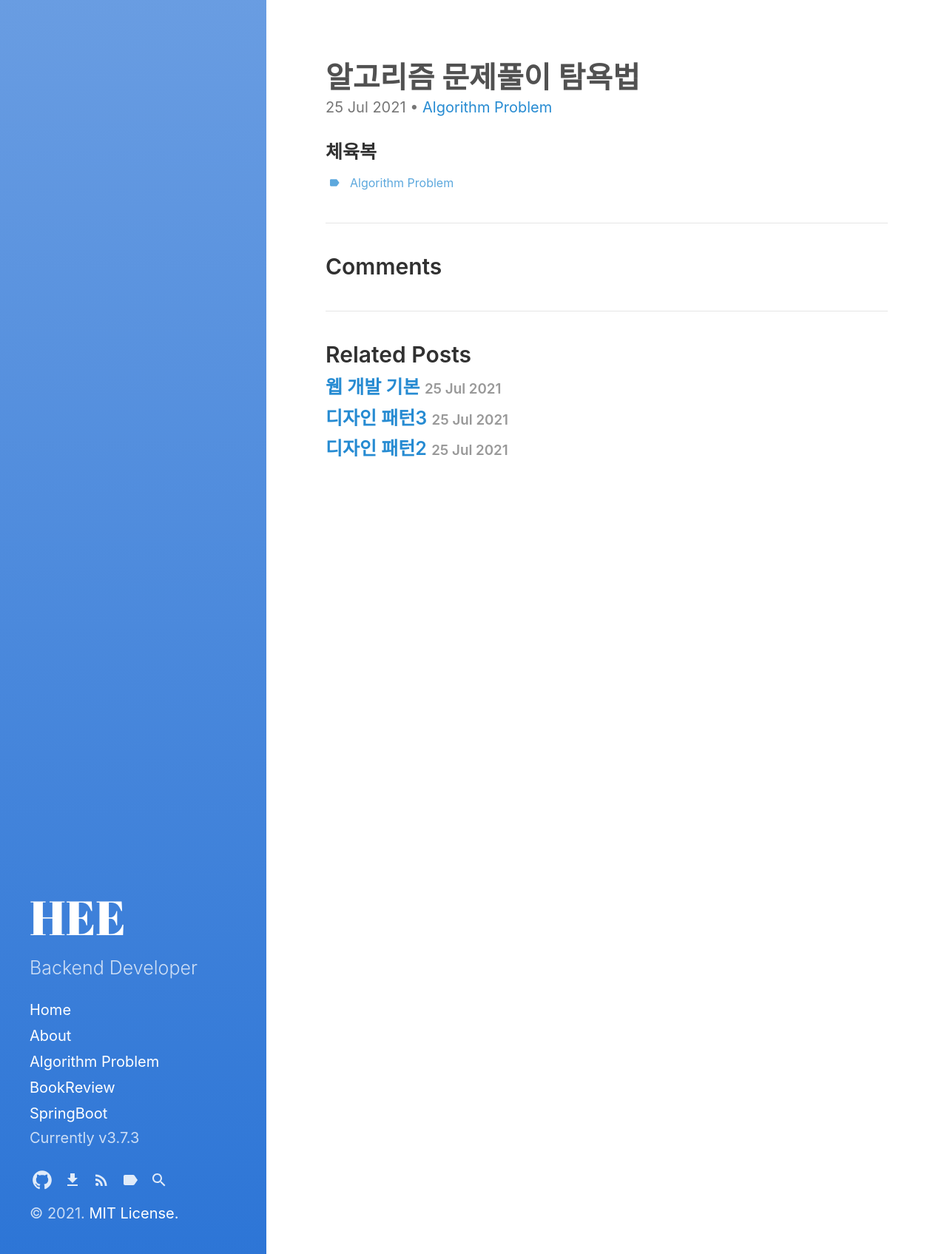
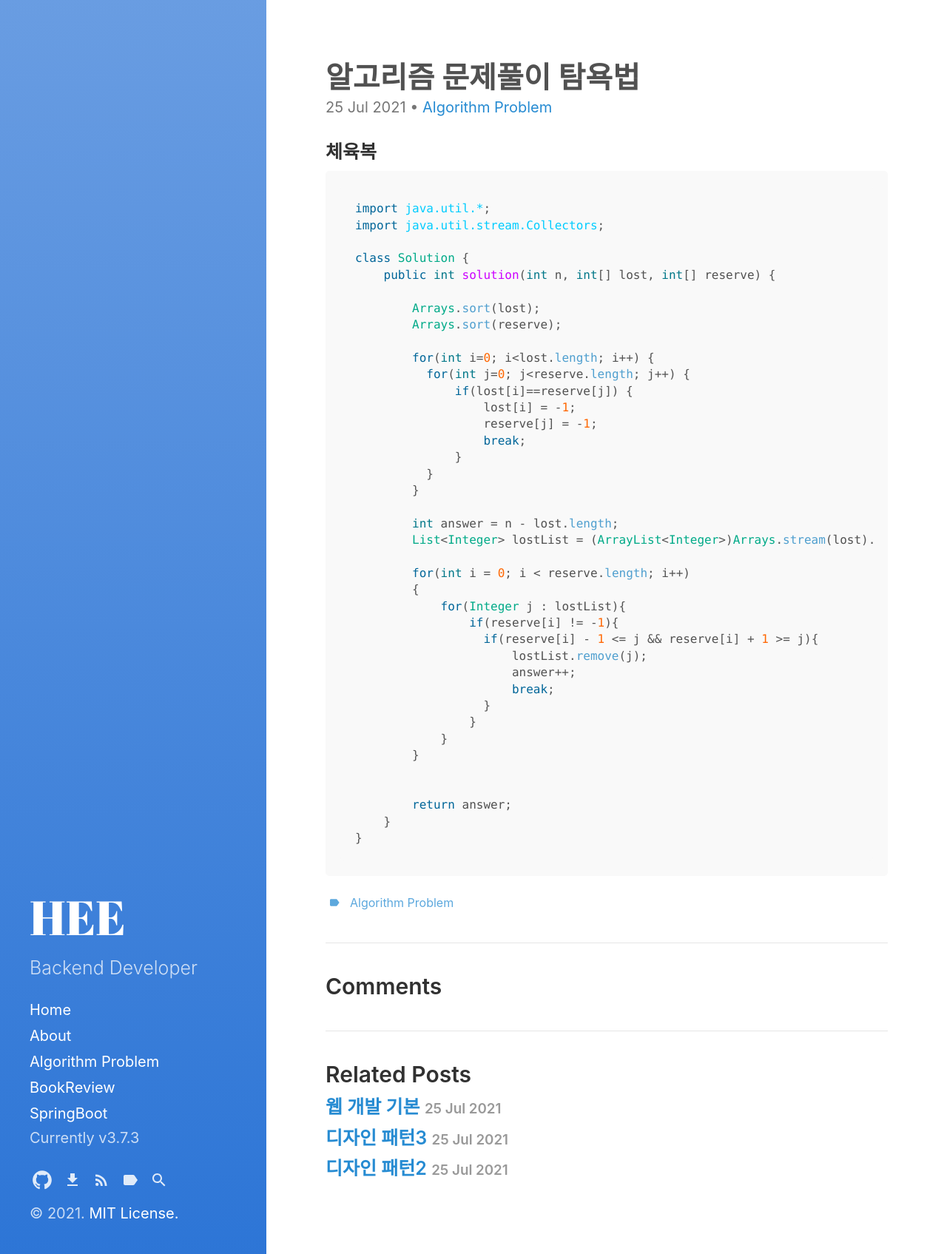
Before and after one commit to HEECHANG7832/HEECHANG7832.github.io, a Jekyll site: the page built from _posts/Algorithm Problem/2021-07-25-Algorithm Problem-탐욕법.md, in a window 1280 px wide. Shown: the whole page at 74% size. Built offline with Jekyll 4.4.1, drawn with Linux system fonts in a browser that asks for light colours.

Commit message:
프로그래머스 체육복

````diff
--- a/_posts/Algorithm Problem/2021-07-25-Algorithm Problem-탐욕법.md
+++ b/_posts/Algorithm Problem/2021-07-25-Algorithm Problem-탐욕법.md
@@ -7,6 +7,46 @@ tags:
   - Algorithm Problem
 ---
 
+### 체육복
+
+```java
+import java.util.*;
+import java.util.stream.Collectors;
+
+class Solution {
+    public int solution(int n, int[] lost, int[] reserve) {
+
+        Arrays.sort(lost);
+        Arrays.sort(reserve);
+
+        for(int i=0; i<lost.length; i++) {
+          for(int j=0; j<reserve.length; j++) {
+              if(lost[i]==reserve[j]) {
+                  lost[i] = -1;
+                  reserve[j] = -1;
+                  break;
+              }
+          }
+        }
+
+        int answer = n - lost.length;
+        List<Integer> lostList = (ArrayList<Integer>)Arrays.stream(lost).boxed().collect(Collectors.toList());
+
+        for(int i = 0; i < reserve.length; i++)
+        {
+            for(Integer j : lostList){
+                if(reserve[i] != -1){
+                  if(reserve[i] - 1 <= j && reserve[i] + 1 >= j){
+                      lostList.remove(j);
+                      answer++;
+                      break;
+                  }
+                }
+            }
+        }
 
 
-### 체육복
+        return answer;
+    }
+}
+```
````
Also changed, not shown: _posts/Algorithm Problem/2021-07-25-Algorithm Problem-완전탐색0.md (deleted, +0 -41 lines).
